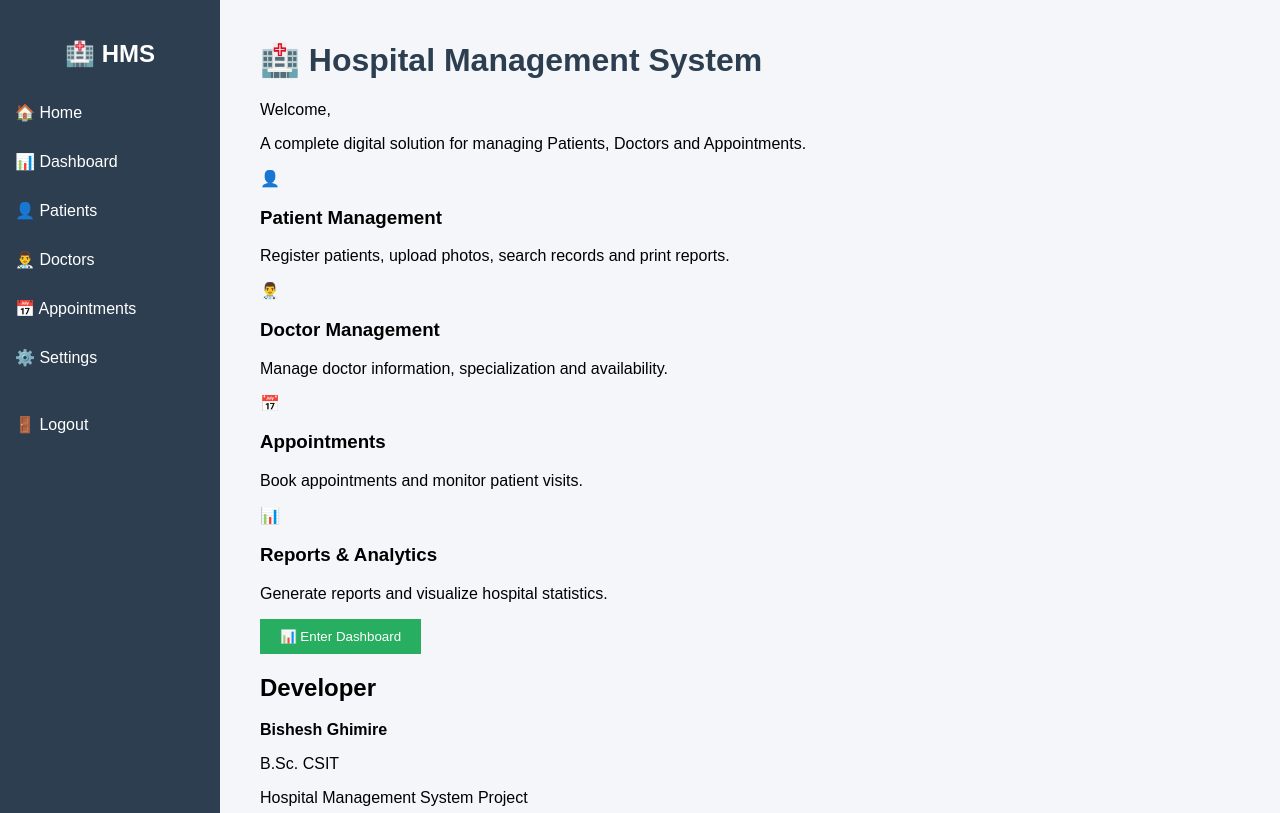
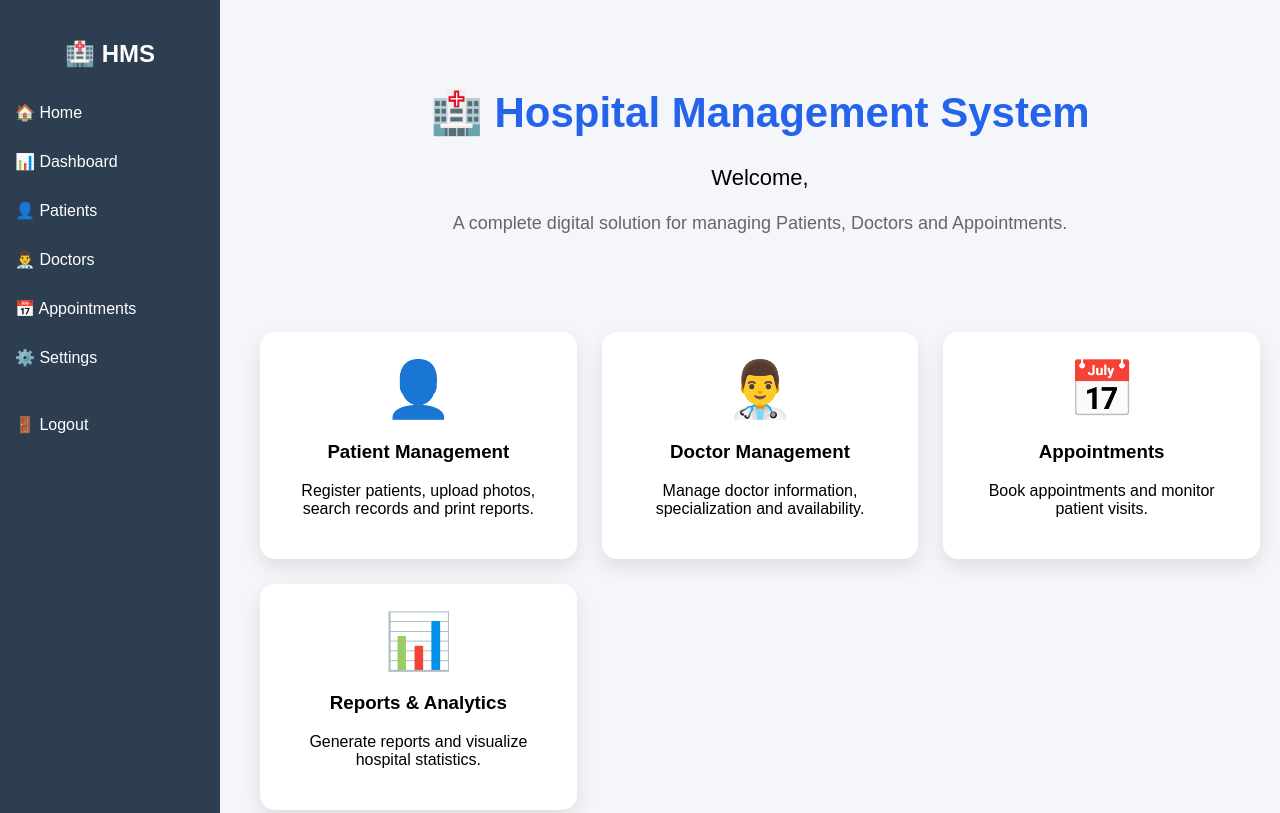
Before and after one commit to biseshghimire243-cyber/Hospitalmanagementsystem, a plain HTML site: page frontend/index.html in a window 1280 px wide. Shown: the top 813 px of the page. Drawn offline with Linux system fonts and the light colour scheme; no server answers.

Commit message:
the frontpage are done and continued

```diff
--- a/frontend/style.css
+++ b/frontend/style.css
@@ -532,3 +532,104 @@
 border:4px solid #2563eb;
 
 }
+.hero{
+    text-align:center;
+    padding:40px;
+}
+
+.hero h1{
+    font-size:42px;
+    color:#2563eb;
+}
+
+.welcome{
+    font-size:22px;
+    margin-top:15px;
+}
+
+.subtitle{
+    color:#666;
+    font-size:18px;
+    margin-top:10px;
+}
+
+.feature-grid{
+    display:grid;
+    grid-template-columns:repeat(auto-fit,minmax(250px,1fr));
+    gap:25px;
+    margin-top:40px;
+}
+
+.feature-card{
+
+    background:white;
+
+    border-radius:15px;
+
+    padding:25px;
+
+    text-align:center;
+
+    box-shadow:0 8px 20px rgba(0,0,0,.1);
+
+    transition:.3s;
+
+}
+
+.feature-card:hover{
+
+    transform:translateY(-8px);
+
+}
+
+.icon{
+
+    font-size:55px;
+
+    margin-bottom:15px;
+
+}
+
+.dashboard-btn{
+
+    text-align:center;
+
+    margin-top:45px;
+
+}
+
+.enter-dashboard{
+
+    background:#2563eb;
+
+    color:white;
+
+    border:none;
+
+    padding:15px 45px;
+
+    font-size:20px;
+
+    border-radius:10px;
+
+    cursor:pointer;
+
+    transition:.3s;
+
+}
+
+.enter-dashboard:hover{
+
+    background:#1d4ed8;
+
+}
+
+.developer{
+
+    margin-top:60px;
+
+    text-align:center;
+
+    color:#666;
+
+}
```
